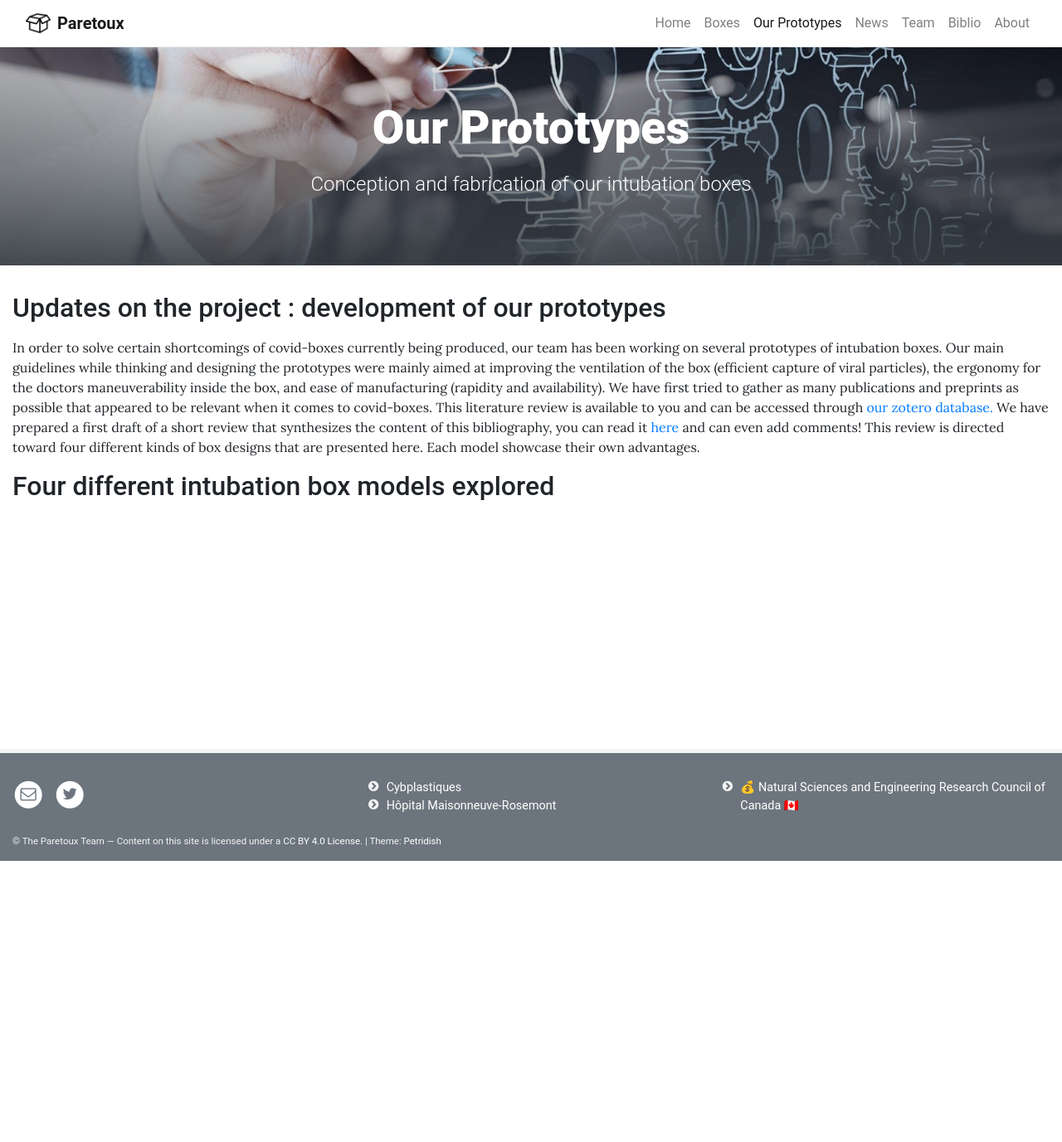
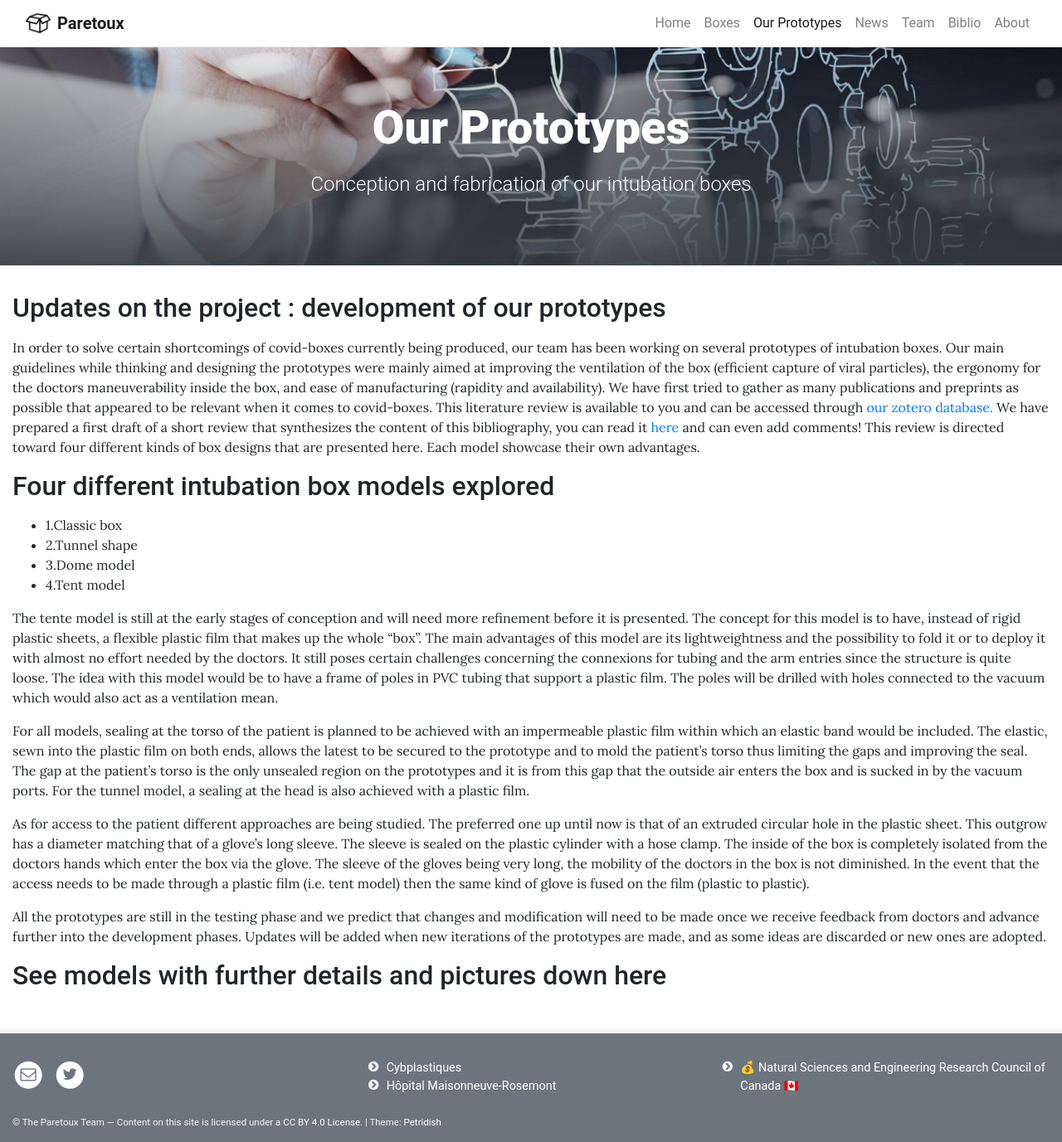
Before and after one commit to paretoux/paretoux.github.io, a Jekyll site: the page built from pages/prototypes.md, in a window 1280 px wide. Shown: the whole page at 83% size. Built offline with Jekyll 4.4.1, drawn with Linux system fonts in a browser that asks for light colours; before the commit the page ends 1038 px from its top, so only the background shows below that.

Commit message:
prototype details

```diff
--- a/pages/prototypes.md
+++ b/pages/prototypes.md
@@ -14,3 +14,20 @@ We have prepared a first draft of a short review that synthesizes the content of
 This review is directed toward four different kinds of box designs that are presented here. Each model showcase their own advantages.
 
 ## Four different intubation box models explored
+
+* 1.Classic box
+* 2.Tunnel shape
+* 3.Dome model
+* 4.Tent model
+
+The tente model is still at the early stages of conception and will need more refinement before it is presented. The concept for this model is to have, instead of rigid plastic sheets, a flexible plastic film that makes up the whole “box”. The main advantages of this model are its lightweightness and the possibility to fold it or to deploy it with almost no effort needed by the doctors. It still poses certain challenges concerning the connexions for tubing and the arm entries since the structure is quite loose. The idea with this model would be to have a frame of poles in PVC tubing that support a plastic film. The poles will be drilled with holes connected to the vacuum which would also act as a ventilation mean.
+
+For all models, sealing at the torso of the patient is planned to be achieved with an impermeable plastic film within which an elastic band would be included. The elastic, sewn into the plastic film on both ends, allows the latest to be secured to the prototype and to mold the patient’s torso thus limiting the gaps and improving the seal. The gap at the patient’s torso is the only unsealed region on the prototypes and it is from this gap that the outside air enters the box and is sucked in by the vacuum ports. For the tunnel model, a sealing at the head is also achieved with a plastic film.
+
+As for access to the patient different approaches are being studied. The preferred one up until now is that of an extruded circular hole in the plastic sheet. This outgrow has a diameter matching that of a glove’s long sleeve. The sleeve is sealed on the plastic cylinder with a hose clamp. The inside of the box is completely isolated from the doctors hands which enter the box via the glove. The sleeve of the gloves being very long, the mobility of the doctors in the box is not diminished. In the event that the access needs to be made through a plastic film (i.e. tent model) then the same kind of glove is fused on the film (plastic to plastic).
+
+All the prototypes are still in the testing phase and we predict that changes and modification will need to be made once we receive feedback from doctors and advance further into the development phases. Updates will be added when new iterations of the prototypes are made, and as some ideas are discarded or new ones are adopted.
+
+## See models with further details and pictures down here
+
+<!-- Content here will show up above the prototypes -->
```
Also changed, not shown: _includes/image_gallery.html (added, +9 -0 lines), _prototypes/Classic_box.md (+5 -8 lines), _prototypes/Dome.md (+10 -0 lines), _prototypes/Tunnel.md (+10 -0 lines), _prototypes/Tent.md (deleted), assets/img/prototypes/bendPVCsheet.JPG (added), assets/img/prototypes/cubegallery/IMG_5609.JPG (added), assets/img/prototypes/cubegallery/IMG_5610.JPG (added), assets/img/prototypes/cubegallery/base.JPG (added), assets/img/prototypes/cubegallery/firstprototype.JPG (added), assets/img/prototypes/dome.JPG (added), assets/img/prototypes/domegallery/personinsidedome.JPG (added), assets/img/prototypes/santelibrebox.JPG (added), assets/img/prototypes/tunnelgallery/tunnelfrontview.JPG (added), 1 more files, 1 other file.
